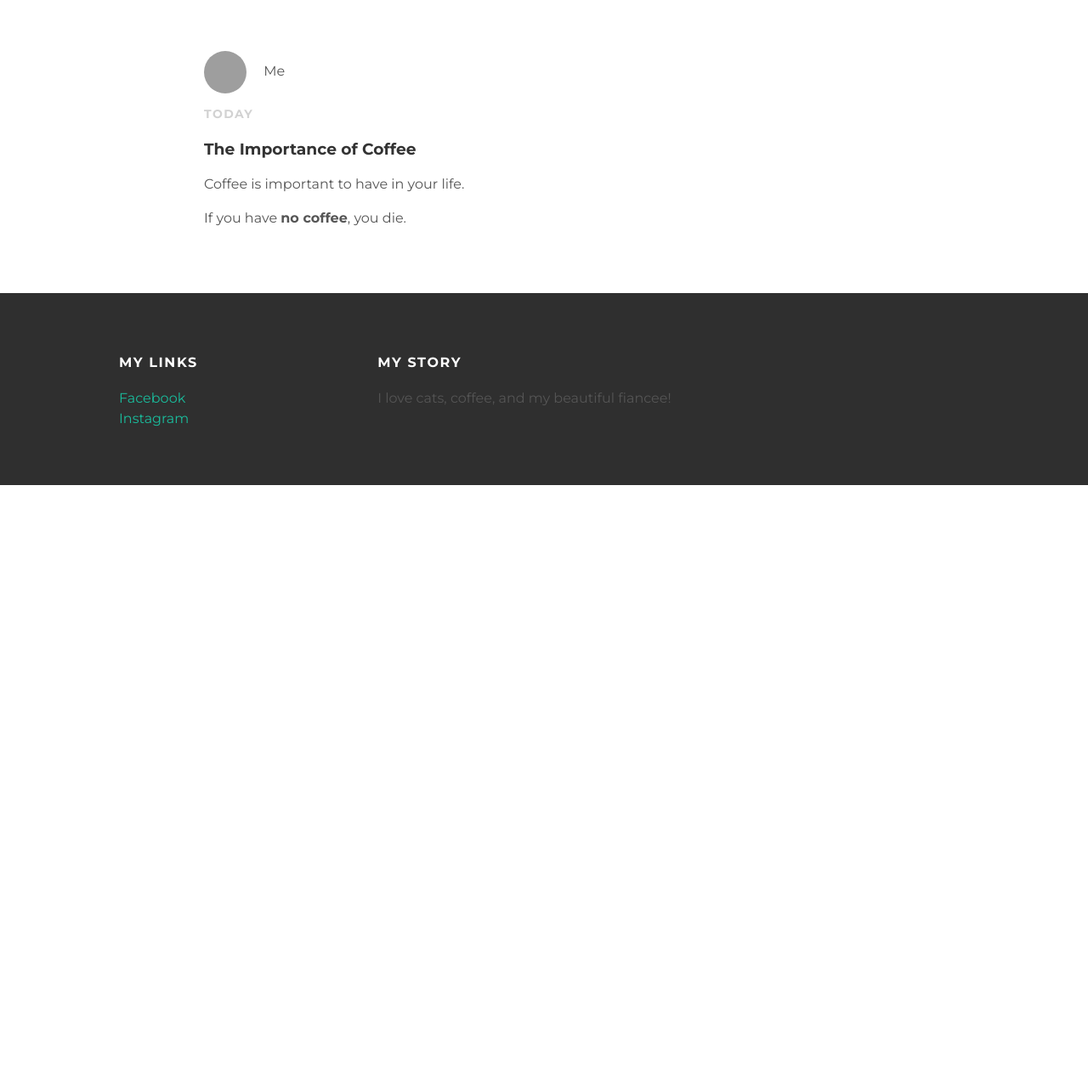
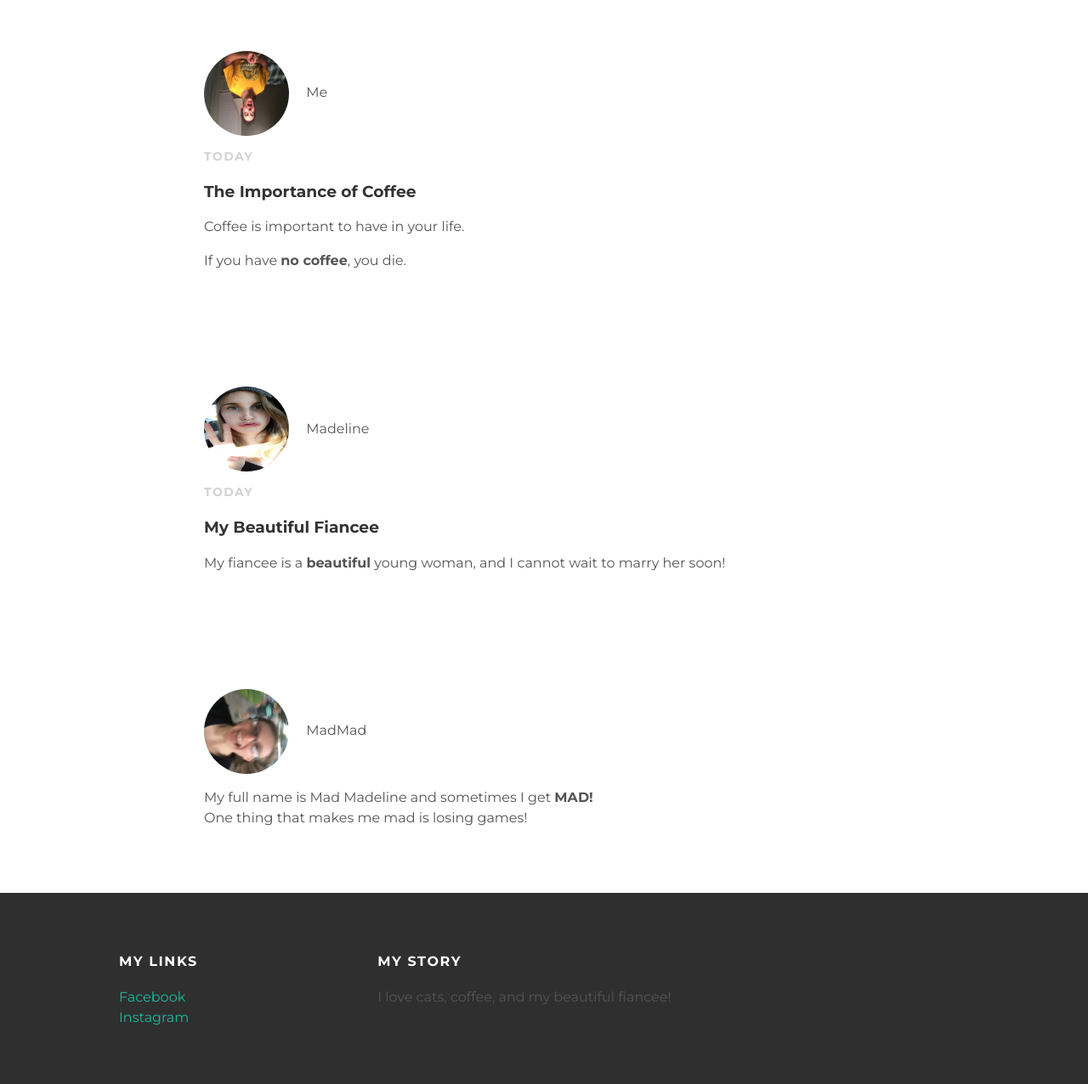
Before and after one commit to elikaspari/elikaspari.github.io, a PHP site: page / in a window 1280 px wide. Shown: the part 150-1426 px from the top of the page at 85% size. Before the commit the page ends 721 px from the top, so only its background shows below. Run offline with PHP 8.4, Linux system fonts and the light colour scheme; grey boxes are pictures that could not be loaded.

Commit message:
Add files via upload

```diff
--- a/index.html
+++ b/index.html
@@ -19,7 +19,7 @@
       <div class="container">
         <div class="post">
           <div class="post-author">
-            <img src="me.jpeg">
+            <img src="me.jpg">
             <span>Me</span>
           </div>
           <p class="post-date">Today</p>
@@ -27,6 +27,31 @@
           <div class="post-content">
             <p>Coffee is important to have in your life.</p>
             <p>If you have <strong>no coffee</strong>, you die.</p>
+          </div>
+        </div>
+      </div>
+      <div class="container">
+        <div class="post">
+          <div class="post-author">
+            <img src="madeline.png">
+            <span>Madeline</span>
+          </div>
+          <p class="post-date">Today</p>
+          <h3 class="post-title">My Beautiful Fiancee</h3>
+          <div class="post-content">
+            <p>My fiancee is a <strong>beautiful</strong> young woman,
+              and I cannot wait to marry her soon!</p>
+            </div>
+          </div>
+        </div>
+        <div class="container">
+          <div class="post">
+            <div class="post-author">
+              <img src="madmad.jpg">
+              <span>MadMad</span>
+            </div>
+            <p>My full name is Mad Madeline and sometimes I get <strong>MAD!</strong>
+            <br>One thing that makes me mad is losing games!</p>
           </div>
         </div>
       </div>
--- a/styles.css
+++ b/styles.css
@@ -70,8 +70,8 @@ a:hover {
   padding: 60px 0;
 }
 .post-author img {
-  width: 50px;
-  height: 50px;
+  width: 100px;
+  height: 100px;
   vertical-align: middle;
   border-radius: 50%;
 }
```
Also changed, not shown: about.html (+4 -4 lines), madeline.PNG (added), madmad.JPG (added), me.JPG (added).
